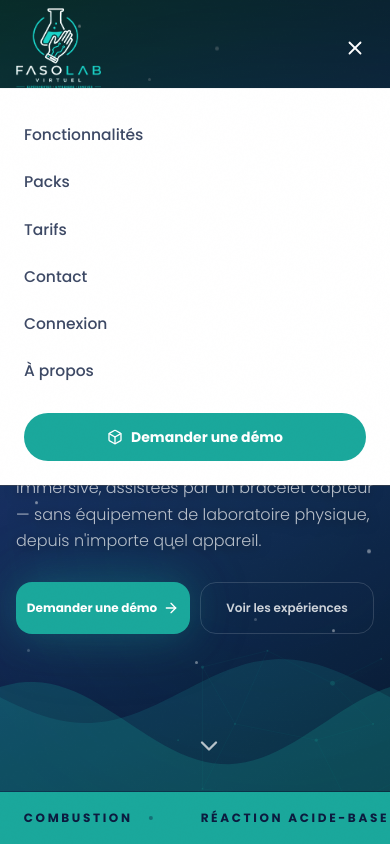
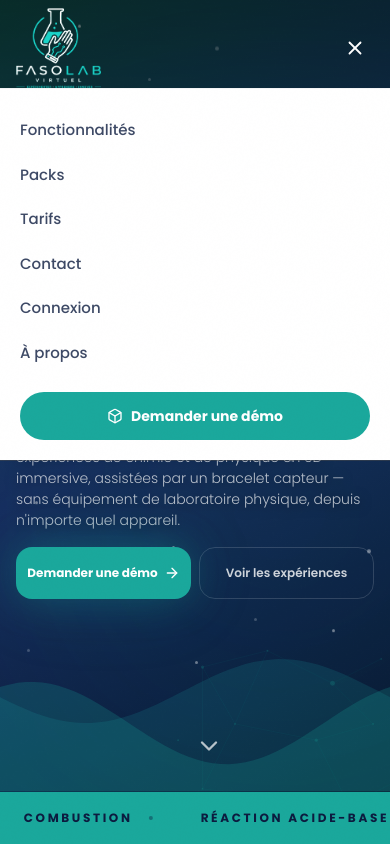
Before and after one commit to Rasmata12/fasolab, a Next.js app: page / in a window 390 px wide. Both pictures are taken after a click on the button "Menu". Shown: the top 844 px of the page. Built offline with nearby package versions, Linux system fonts and the light colour scheme.

Commit message:
Polish mobile first viewport and footer

```diff
--- a/components/Footer.tsx
+++ b/components/Footer.tsx
@@ -16,8 +16,8 @@ export function Footer() {
       <div className="h-[1.5px] bg-gradient-to-r from-transparent via-primary/30 to-transparent" />
 
       <div className="max-w-[1560px] mx-auto px-4 sm:px-6 md:px-10 xl:px-16 py-12 sm:py-14 md:py-16">
-        <div className="grid grid-cols-1 md:grid-cols-12 gap-10 md:gap-6 mb-12">
-          <div className="md:col-span-5 min-w-0">
+        <div className="grid grid-cols-2 md:grid-cols-12 gap-x-5 gap-y-9 md:gap-6 mb-12">
+          <div className="col-span-2 md:col-span-5 min-w-0">
             <Logo variant="light" size="lg" className="mb-5" />
             <p className="text-[13px] text-white/40 font-light leading-relaxed max-w-[280px]">
               {SITE.description}
@@ -53,7 +53,7 @@ export function Footer() {
             </div>
           </div>
 
-          <div className="md:col-span-3 md:col-start-7">
+          <div className="col-span-1 md:col-span-3 md:col-start-7">
             <h4 className="text-[10px] font-bold uppercase tracking-[0.22em] text-white/35 mb-5">
               Navigation
             </h4>
@@ -71,7 +71,7 @@ export function Footer() {
             </ul>
           </div>
 
-          <div className="md:col-span-3">
+          <div className="col-span-1 md:col-span-3">
             <h4 className="text-[10px] font-bold uppercase tracking-[0.22em] text-white/35 mb-5">
               Contact
             </h4>
@@ -97,16 +97,16 @@ export function Footer() {
           </div>
         </div>
 
-        <div className="border-t border-white/[0.06] pt-7 flex flex-col sm:flex-row items-center justify-between gap-3">
-          <p className="text-[12px] text-white/20 font-light">
+        <div className="border-t border-white/[0.06] pt-7 flex flex-row items-center justify-between gap-3">
+          <p className="text-[10px] sm:text-[12px] text-white/20 font-light">
             © {new Date().getFullYear()} {SITE.name}. Tous droits réservés.
           </p>
-          <div className="flex gap-5">
+          <div className="flex gap-3 sm:gap-5 shrink-0">
             {FOOTER_LINKS.legal.map((l) => (
               <Link
                 key={l.label}
                 href={l.href}
-                    className="text-[12px] text-white/20 hover:text-white/45 transition-colors font-light"
+                    className="text-[10px] sm:text-[12px] text-white/20 hover:text-white/45 transition-colors font-light whitespace-nowrap"
               >
                 {l.label}
               </Link>
--- a/components/Hero.tsx
+++ b/components/Hero.tsx
@@ -14,20 +14,20 @@ import iconLight from "@/assets/images/fasolab-icon-light.png";
 
 export function Hero() {
   return (
-    <section className="relative min-h-[calc(100svh-52px)] bg-navy flex flex-col justify-center pt-[112px] pb-20 lg:h-[calc(100vh-52px)] lg:min-h-[620px] lg:pt-[108px] lg:pb-0 overflow-hidden">
+    <section className="relative h-[calc(100svh-52px)] min-h-[600px] lg:h-[calc(100vh-52px)] lg:min-h-[620px] bg-navy flex flex-col justify-center pt-[96px] pb-8 lg:pt-[108px] lg:pb-0 overflow-hidden">
       <WaveBackground />
       <div className="absolute inset-0 pointer-events-none">
         <CircuitNetwork className="absolute -bottom-10 -right-10 w-[260px] h-[200px] md:w-[320px] md:h-[240px]" />
       </div>
 
-      <div className="relative z-10 max-w-[1560px] mx-auto px-4 sm:px-6 md:px-10 xl:px-16 py-8 md:py-12 w-full">
-        <div className="grid lg:grid-cols-[1fr_1.25fr] gap-14 xl:gap-24 items-center">
+      <div className="relative z-10 max-w-[1560px] mx-auto px-4 sm:px-6 md:px-10 xl:px-16 py-4 md:py-12 w-full">
+        <div className="grid lg:grid-cols-[1fr_1.25fr] gap-8 xl:gap-24 items-center">
           <div className="flex flex-col">
             <motion.div
               initial={{ opacity: 0, y: 16 }}
               animate={{ opacity: 1, y: 0 }}
               transition={{ duration: 0.5 }}
-              className="inline-flex max-w-full items-center gap-2 self-start mb-5 pl-2.5 pr-3.5 sm:pr-5 py-2.5 rounded-full border border-primary/25 bg-primary/8 backdrop-blur-sm"
+              className="inline-flex max-w-full items-center gap-2 self-start mb-3 sm:mb-5 pl-2.5 pr-3.5 sm:pr-5 py-2 rounded-full border border-primary/25 bg-primary/8 backdrop-blur-sm"
             >
               <span className="text-[9px] sm:text-[11px] font-bold uppercase tracking-[0.12em] sm:tracking-[0.18em] text-primary whitespace-nowrap">
                 Conçu et lancé au Burkina Faso
@@ -38,7 +38,7 @@ export function Hero() {
               initial={{ opacity: 0, y: 28 }}
               animate={{ opacity: 1, y: 0 }}
               transition={{ duration: 0.65, delay: 0.08 }}
-              className="text-[clamp(2.15rem,10vw,4.4rem)] lg:text-[clamp(2.4rem,4.8vw,4.4rem)] font-display font-black text-white leading-[1.06] tracking-tight mb-5 [text-shadow:0_4px_24px_rgba(0,0,0,0.55)]"
+              className="text-[clamp(2rem,9.5vw,4.4rem)] lg:text-[clamp(2.4rem,4.8vw,4.4rem)] font-display font-black text-white leading-[1.03] tracking-tight mb-3 sm:mb-5 [text-shadow:0_4px_24px_rgba(0,0,0,0.55)]"
             >
               Le premier labo
               <br />
@@ -63,7 +63,7 @@ export function Hero() {
               initial={{ opacity: 0, y: 20 }}
               animate={{ opacity: 1, y: 0 }}
               transition={{ duration: 0.6, delay: 0.18 }}
-              className="text-[16px] sm:text-[17.5px] text-white/70 font-light leading-[1.65] sm:leading-[1.78] max-w-xl mb-7 [text-shadow:0_2px_12px_rgba(0,0,0,0.5)]"
+              className="text-[14px] sm:text-[17.5px] text-white/70 font-light leading-[1.5] sm:leading-[1.78] max-w-xl mb-4 sm:mb-7 [text-shadow:0_2px_12px_rgba(0,0,0,0.5)]"
             >
               FasoLab permet à vos élèves de réaliser des expériences de chimie et de
               physique en 3D immersive, assistées par un bracelet capteur — sans
@@ -74,7 +74,7 @@ export function Hero() {
               initial={{ opacity: 0, y: 16 }}
               animate={{ opacity: 1, y: 0 }}
               transition={{ duration: 0.6, delay: 0.26 }}
-              className="grid grid-cols-2 gap-2.5 sm:flex sm:flex-row sm:gap-4 mb-2 w-full max-w-xl"
+              className="grid grid-cols-2 gap-2 sm:flex sm:flex-row sm:gap-4 mb-0 w-full max-w-xl"
             >
               <Link
                 href="/demo"
--- a/components/Navbar.tsx
+++ b/components/Navbar.tsx
@@ -115,13 +115,13 @@ export function Navbar() {
             exit={{ opacity: 0, height: 0 }}
             className="lg:hidden bg-white border-t border-gray-100 overflow-hidden"
           >
-            <div className="px-6 py-6 flex flex-col gap-1">
+            <div className="px-5 sm:px-6 py-5 sm:py-6 flex flex-col gap-0.5 max-h-[calc(100svh-88px)] overflow-y-auto">
               {[...LEFT_LINKS, ...RIGHT_LINKS].map(({ label, href }) => (
                 <Link
                   key={label}
                   href={href}
                   onClick={() => setOpen(false)}
-                  className="py-2.5 text-[15.5px] font-medium text-navy/80 hover:text-primary transition-colors"
+                  className="py-2.5 text-[15px] font-medium text-navy/80 hover:text-primary transition-colors"
                 >
                   {label}
                 </Link>
```
